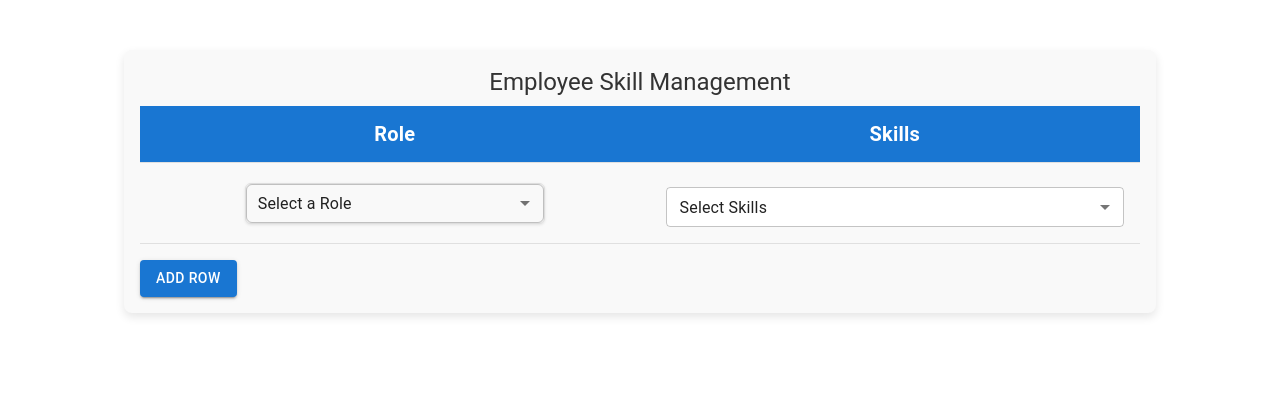
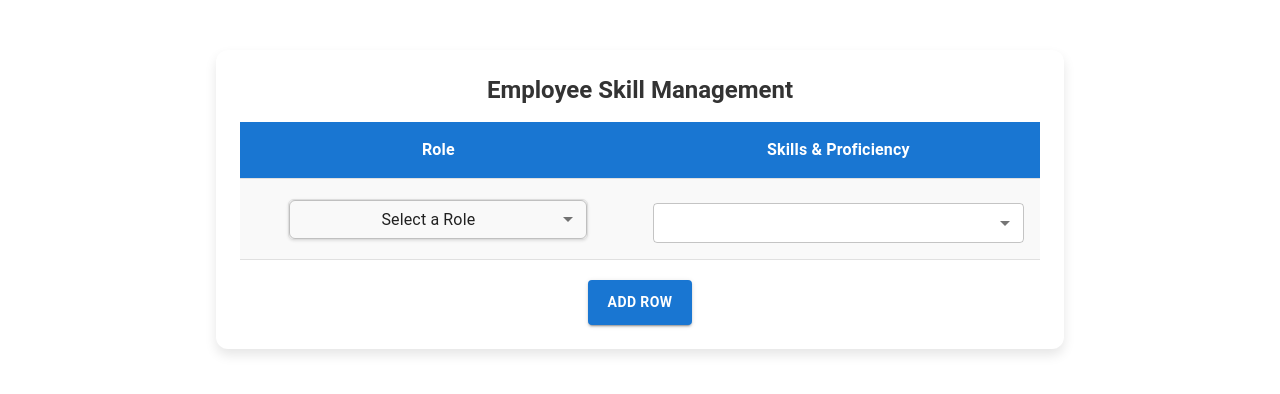
Before and after one commit to ktiya23/Dynamic_Dropdown-table, a React (Create React App) app: page / in a window 1280 px wide. Shown: the top 394 px of the page. Built offline with nearby package versions, Linux system fonts and the light colour scheme.

Commit message:
code added

```diff
--- a/src/component/DynamicTable.jsx
+++ b/src/component/DynamicTable.jsx
@@ -67,18 +67,26 @@ const DynamicTable = () => {
   return (
     <Box
       sx={{
-        padding: "16px",
-        maxWidth: "1000px",
+        padding: "24px",
+        maxWidth: "800px",
         margin: "0 auto",
         marginTop: "50px",
-        backgroundColor: "#f9f9f9",
-        borderRadius: "8px",
-        boxShadow: "0px 4px 10px rgba(0,0,0,0.1)",
+        backgroundColor: "#ffffff",
+        borderRadius: "12px",
+        boxShadow: "0px 6px 12px rgba(0, 0, 0, 0.1)",
       }}
     >
-      <Typography variant="h5" gutterBottom textAlign="center" color="#333">
+      <Typography
+        variant="h5"
+        gutterBottom
+        textAlign="center"
+        color="#333"
+        fontWeight="bold"
+        mb={2}
+      >
         Employee Skill Management
       </Typography>
+
       <Table>
         <TableHead>
           <TableRow sx={{ backgroundColor: "#1976d2" }}>
@@ -87,7 +95,7 @@ const DynamicTable = () => {
                 color: "#fff",
                 fontWeight: "bold",
                 textAlign: "center",
-                fontSize: "20px",
+                fontSize: "16px",
               }}
             >
               Role
@@ -97,17 +105,17 @@ const DynamicTable = () => {
                 color: "#fff",
                 fontWeight: "bold",
                 textAlign: "center",
-                fontSize: "20px",
+                fontSize: "16px",
               }}
             >
-              Skills
+              Skills & Proficiency
             </TableCell>
           </TableRow>
         </TableHead>
         <TableBody>
           {rows.map((row) => (
-            <TableRow key={row.id}>
-              <TableCell>
+            <TableRow key={row.id} sx={{ backgroundColor: "#f9f9f9" }}>
+              <TableCell sx={{ textAlign: "center" }}>
                 <SingleDropdown
                   options={singleOptions.filter(
                     (opt) => !rows.some((r) => r.singleSelect === opt)
@@ -118,6 +126,7 @@ const DynamicTable = () => {
               </TableCell>
 
               <TableCell>
+                <Box sx={{ display: "flex", flexDirection: "column", gap: 2 }}>
                   <MultipleDropdown
                     options={multiOptions}
                     value={row.multiSelect}
@@ -126,40 +135,54 @@ const DynamicTable = () => {
                     }
                   />
 
+                  {/* Loop through each selected skill and render its proficiency */}
                   {row.multiSelect.map((skill) => (
-                  <Box key={skill} sx={{ marginTop: "16px" }}>
-                    <Typography>{skill} Proficiency:</Typography>
+                    <Box key={skill} sx={{ marginTop: "8px" }}>
+                      {/* Proficiency heading for each skill */}
+                      <Typography variant="body2" color="#555">
+                        {skill} Proficiency:
+                      </Typography>
+
+                      {/* Slider for each skill's proficiency */}
                       <Slider
                         value={row.proficiency[skill] || 50}
                         onChange={(e, newValue) =>
                           updateProficiency(row.id, skill, newValue)
                         }
-                      step={10}
+                        step={1}
                         marks
                         min={0}
-                      max={100}
+                        max={10}
                         valueLabelDisplay="auto"
-                      sx={{ width: "80%" }}
+                        sx={{
+                          width: "50%",
+                          color: "#1976d2",
+                        }}
                       />
                     </Box>
                   ))}
+                </Box>
               </TableCell>
             </TableRow>
           ))}
         </TableBody>
       </Table>
+      <Box textAlign="center">
         <Button
           variant="contained"
           onClick={addRow}
           sx={{
-          marginTop: "16px",
+            marginTop: "20px",
             backgroundColor: "#1976d2",
             ":hover": { backgroundColor: "#1565c0" },
+            padding: "10px 20px",
+            fontWeight: "bold",
           }}
         >
           Add Row
         </Button>
       </Box>
+    </Box>
   );
 };
 
--- a/src/component/MultipleDropdown.jsx
+++ b/src/component/MultipleDropdown.jsx
@@ -6,19 +6,19 @@ import {
   Select,
   TextField,
   Button,
-  Typography,
 } from "@mui/material";
 
 const MultipleDropdown = ({ options, value = [], onOptionsChange }) => {
-  const [dropdownOptions, setDropdownOptions] = useState(options); // All available options
-  const [inputValue, setInputValue] = useState(""); // For custom input
-  const [open, setOpen] = useState(false); // To control the dropdown open/close state
+  const [dropdownOptions, setDropdownOptions] = useState(options); // All dropdown options
+  const [inputValue, setInputValue] = useState(""); // Input field value
+  const [open, setOpen] = useState(false); // Dropdown open state
 
-  // Handle selection of an existing option
+  // Handle adding a selected option
   const handleSelect = (selectedOption) => {
     if (!value.includes(selectedOption)) {
-      onOptionsChange([...value, selectedOption]);
+      onOptionsChange([...value, selectedOption]); // Add to selected values
     }
+    setInputValue(""); // Clear the input field
   };
 
   // Handle removing a selected option
@@ -26,13 +26,13 @@ const MultipleDropdown = ({ options, value = [], onOptionsChange }) => {
     onOptionsChange(value.filter((item) => item !== option));
   };
 
-  // Add a new custom option
+  // Add a custom new option
   const handleAddNewOption = () => {
     if (inputValue && !dropdownOptions.includes(inputValue)) {
       setDropdownOptions([...dropdownOptions, inputValue]); // Add to dropdown options
-      handleSelect(inputValue); // Automatically select the newly added option
+      onOptionsChange([...value, inputValue]); // Add to selected values
     }
-    setInputValue(""); // Clear input field
+    setInputValue(""); // Clear the input field
   };
 
   return (
@@ -59,14 +59,11 @@ const MultipleDropdown = ({ options, value = [], onOptionsChange }) => {
       {/* Dropdown */}
       <Select
         multiple
-        value={value} // Display selected values
-        onChange={(e) => handleSelect(e.target.value)}
         open={open}
         onClose={() => setOpen(false)}
         onOpen={() => setOpen(true)}
-        renderValue={(selected) =>
-          selected.length ? selected.join(", ") : "Select Skills"
-        }
+        value={[]} // Always show empty value to avoid conflicts
+        renderValue={() => null} // Prevent default rendering of value
         displayEmpty
         fullWidth
         size="small"
@@ -75,7 +72,7 @@ const MultipleDropdown = ({ options, value = [], onOptionsChange }) => {
           borderRadius: "4px",
         }}
       >
-        {/* Dropdown Options */}
+        {/* Existing Options */}
         {dropdownOptions.map((option) => (
           <MenuItem
             key={option}
@@ -87,7 +84,7 @@ const MultipleDropdown = ({ options, value = [], onOptionsChange }) => {
           </MenuItem>
         ))}
 
-        {/* Divider & Add Input */}
+        {/* Add New Option */}
         <Box
           sx={{
             margin: "8px 16px",
@@ -97,14 +94,14 @@ const MultipleDropdown = ({ options, value = [], onOptionsChange }) => {
           }}
         >
           <TextField
-            value={inputValue}
-            onChange={(e) => setInputValue(e.target.value)}
-            placeholder="Add a new option"
+            value={inputValue} // Controlled input
+            onChange={(e) => setInputValue(e.target.value)} // Update input value
+            placeholder="Add a new skill"
             size="small"
             fullWidth
           />
           <Button
-            onClick={handleAddNewOption}
+            onClick={handleAddNewOption} // Add new option
             variant="contained"
             size="small"
             sx={{
```
Lines whose indentation alone changed are shown as unchanged.
